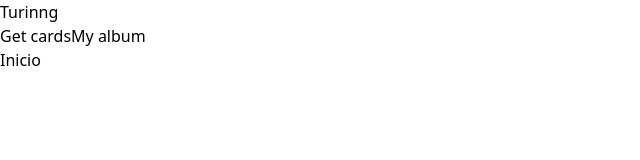
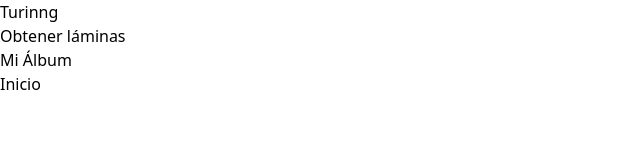
Before and after one commit to brayanyepesc/swapi, a React (Vite) app: page / in a window 1280 px wide. Shown: the top 160 px of the page, without its empty margins (0-640 px from the left). Built offline with nearby package versions, Linux system fonts and the light colour scheme.

Commit message:
ref: restructure navbar links using reusable code

```diff
--- a/src/components/templates/Navbar/Navbar.tsx
+++ b/src/components/templates/Navbar/Navbar.tsx
@@ -1,3 +1,5 @@
+import { NavbarLinks } from "./utils"
+
 export const Navbar = () => {
     return (
         <nav className="bg-gray-800 p-4">
@@ -5,10 +7,15 @@ export const Navbar = () => {
                 <a href="/" className="text-white">
                     Turinng
                 </a>
-                <div>
-                    <a href="/cards" className="text-white mx-2 hover:text-blue-500">Get cards</a>
-                    <a href="/album" className="text-white mx-2 hover:text-blue-500">My album</a>
-                </div>
+                <ul className="flex gap-2">
+                    {
+                        NavbarLinks.map(({ id, label, href }) => (
+                            <li key={id}>
+                                <a href={href} className="text-white mx-2 hover:text-blue-500">{label}</a>
+                            </li>
+                        ))
+                    }
+                </ul>
             </div>
         </nav>
     )
--- /dev/null
+++ b/src/components/templates/Navbar/types.ts
@@ -0,0 +1,6 @@
+export interface NavbarLinkType {
+    id: number
+    name: string
+    label: string
+    href: string
+}
--- /dev/null
+++ b/src/components/templates/Navbar/utils.ts
@@ -0,0 +1,16 @@
+import { NavbarLinkType } from "./types";
+
+export const NavbarLinks: NavbarLinkType[] = [
+    {
+        id: 1,
+        name: "laminas",
+        label: "Obtener láminas",
+        href: "/obtener-laminas",
+    },
+    {
+        id: 2,
+        name: "album",
+        label: "Mi Álbum",
+        href: "/mi-album",
+    }
+]
--- a/src/router/routes.tsx
+++ b/src/router/routes.tsx
@@ -8,7 +8,7 @@ const routes: RouteObject[] = [
         element: <Inicio />
     },
     {
-        path: "/album",
+        path: "/mi-album",
         element: <Album />
     }
 ]
```
